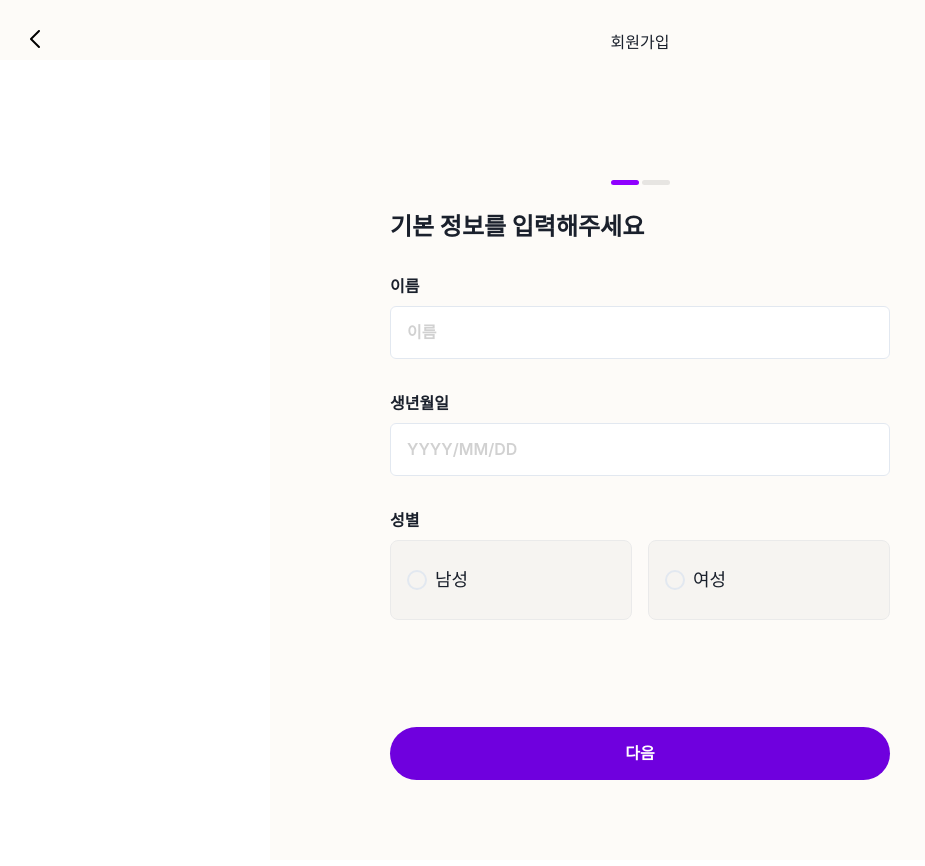
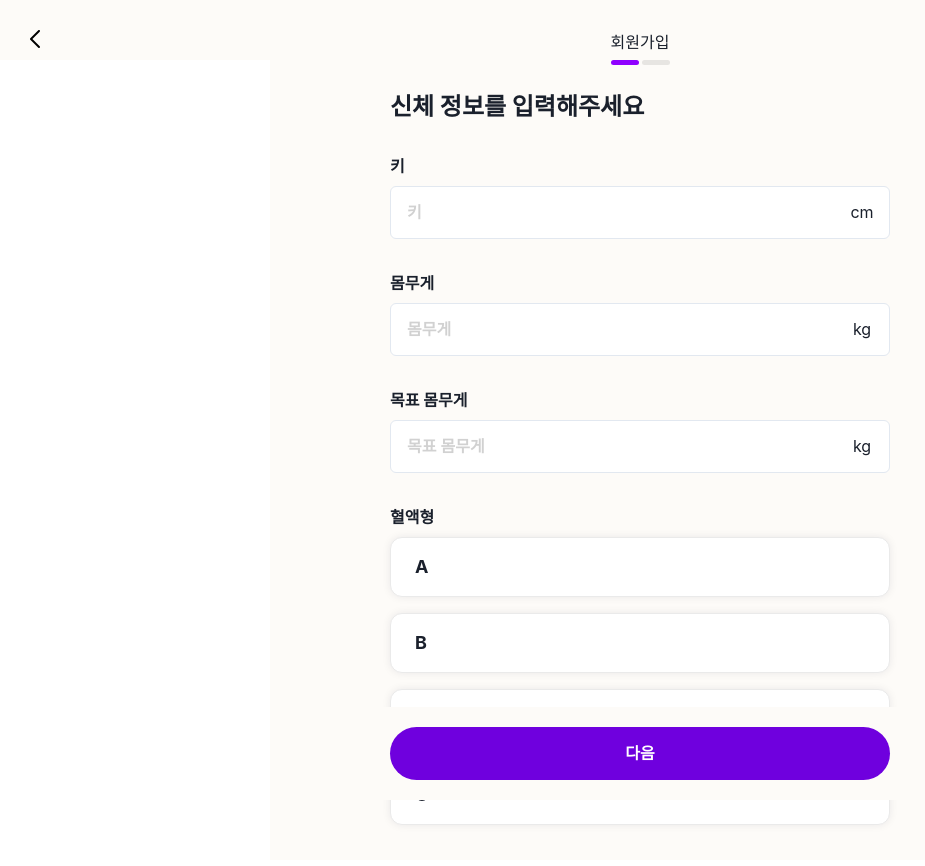
Before and after one commit to foodteacher/FoodTeacherV2-FE, a Next.js app: page /signup in a window 1280 px wide. Shown: the top 866 px of the page, without its empty margins (0-925 px from the left). Built offline with nearby package versions, Linux system fonts and the light colour scheme.

Commit message:
design : radio checkicon 추가
Refs:[#21]

```diff
--- /dev/null
+++ b/app/(featured-slice)/shared/ui/Icons/CheckIcon.tsx
@@ -0,0 +1,18 @@
+"use client";
+
+export const CheckIcon = () => {
+  return (
+    <svg
+      width="18"
+      height="15"
+      viewBox="0 0 18 15"
+      fill="none"
+      xmlns="http://www.w3.org/2000/svg"
+    >
+      <path
+        d="M6.98443 14.4417C6.45842 15.0072 5.55835 14.9921 5.0516 14.4093L0.611993 9.30379C0.267319 8.90742 0.288067 8.31193 0.659493 7.94051L1.31597 7.28403C1.73527 6.86473 2.42526 6.90032 2.79919 7.36054L6 11.3L15.1943 1.2699C15.579 0.850216 16.2359 0.835941 16.6385 1.23852L17.318 1.91799C17.6986 2.29857 17.7097 2.91212 17.3431 3.3062L6.98443 14.4417Z"
+        fill="#6D00A3"
+      />
+    </svg>
+  );
+};
--- a/app/(featured-slice)/shared/ui/Icons/index.ts
+++ b/app/(featured-slice)/shared/ui/Icons/index.ts
@@ -1,2 +1,3 @@
 export { BackArrowIcon } from "./BackArrowIcon";
 export { ManIcon } from "./ManIcon";
+export { CheckIcon } from "./CheckIcon";
--- a/app/(featured-slice)/shared/ui/funnel/Funnel.tsx
+++ b/app/(featured-slice)/shared/ui/funnel/Funnel.tsx
@@ -16,25 +16,7 @@ const Funnel = ({
 }: PropsWithChildren<FunnelState>) => {
   return (
     <FunnelProvider.Provider value={{ currentStep, funnelState }}>
-      <Box {...props}>
-        {/* <ButtonGroup margin={"24px 0"}>
-          {steps?.map((ele, idx) => {
-            return (
-              <Button
-                key={ele}
-                w={"36px"}
-                h={"36px"}
-                color={progress !== idx + 1 ? "#868686" : "#8F00FF"}
-                bg={progress !== idx + 1 ? "#EEEEEF" : "#F2E2FF"}
-              >
-                {idx + 1}
-              </Button>
-            );
-          })}
-        </ButtonGroup> */}
-
-        {children}
-      </Box>
+      <Box {...props}>{children}</Box>
     </FunnelProvider.Provider>
   );
 };
--- a/app/(featured-slice)/shared/ui/header/TheHeader.tsx
+++ b/app/(featured-slice)/shared/ui/header/TheHeader.tsx
@@ -20,6 +20,7 @@ export const TheHeader = ({
       padding={["16px", "16px", "30px"]}
       pos={"sticky"}
       top={"0"}
+      zIndex={"100"}
     >
       <Box w={"24px"} h={"24px"}>
         {leftElement}
--- a/app/(featured-slice)/shared/ui/radio/CheckRadio.tsx
+++ b/app/(featured-slice)/shared/ui/radio/CheckRadio.tsx
@@ -5,11 +5,13 @@ import {
   Box,
   Flex,
   FlexProps,
+  Text,
   UseRadioProps,
   useRadio,
   useRadioGroup,
 } from "@chakra-ui/react";
 import { UseFormRegisterReturn, useController } from "react-hook-form";
+import { CheckIcon } from "../Icons";
 
 type RadioCardType = UseRadioProps & FlexProps;
 
@@ -18,6 +20,8 @@ const CheckRadioCard = ({ h, ...props }: PropsWithChildren<RadioCardType>) => {
 
   const input = getInputProps();
   const checkbox = getRadioProps();
+
+  const isChecked = props.isChecked;
 
   return (
     <Box as="label" w={"100%"} left={0} h={h}>
@@ -28,7 +32,7 @@ const CheckRadioCard = ({ h, ...props }: PropsWithChildren<RadioCardType>) => {
         borderWidth={"1px"}
         borderRadius={"12px"}
         borderColor={"#EAEAEA"}
-        alignItems={"flex-start"}
+        alignItems={"center"}
         bg={"#FFFFFF"}
         h={"60px"}
         fontSize={"18px"}
@@ -42,11 +46,11 @@ const CheckRadioCard = ({ h, ...props }: PropsWithChildren<RadioCardType>) => {
           boxShadow: "0 0 12px 1px rgba(90,0,161,0.32)",
         }}
         padding={"20px 24px"}
-        justifyContent={"center"}
-        flexDir={"column"}
+        justifyContent={"space-between"}
         gap={"30px"}
       >
         {props.children}
+        {isChecked && <CheckIcon />}
       </Flex>
     </Box>
   );
--- a/app/(featured-slice)/widgets/signup-funnel/ui/funnel/SignupFunnel.tsx
+++ b/app/(featured-slice)/widgets/signup-funnel/ui/funnel/SignupFunnel.tsx
@@ -27,10 +27,10 @@ export const SignupFunnel = () => {
         funnelState={surveyState}
         progress={progress}
         steps={steps}
-        padding={["16px", "16px", "120px"]}
+        padding={["0px 16px", "0px 16px", "0px 120px"]}
         margin={"0 auto"}
+        bg={"#FDFBF8"}
         h={"100%"}
-        bg={"#FDFBF8"}
         w={["100%", "100%", "740px"]}
       >
         <ProgressBar
@@ -39,14 +39,18 @@ export const SignupFunnel = () => {
           boxWidth={"28px"}
         />
         <Funnel.Step name="info">
-          <UserInfo goNextStep={changeNextStep} setState={setSurveyState} />
-        </Funnel.Step>
-        <Funnel.Step name="physical">
+          {/* <UserInfo goNextStep={changeNextStep} setState={setSurveyState} /> */}
           <UserPysicalStep
             goNextStep={changeNextStep}
             setState={setSurveyState}
           />
         </Funnel.Step>
+        <Funnel.Step name="physical">
+          {/* <UserPysicalStep
+            goNextStep={changeNextStep}
+            setState={setSurveyState}
+          /> */}
+        </Funnel.Step>
       </Funnel>
     </>
   );
--- a/app/(featured-slice)/widgets/signup-funnel/ui/step/UserInfoStep.tsx
+++ b/app/(featured-slice)/widgets/signup-funnel/ui/step/UserInfoStep.tsx
@@ -116,22 +116,12 @@ export const UserInfo = ({ goNextStep, setState }: StepProps) => {
         right={0}
         bottom={0}
         left={0}
-        padding={"20px 10px"}
+        padding={["16px", "16px", "20px 120px"]}
         w={["100%", "100%", "740px"]}
         margin={"0 auto"}
+        bg={"#FDFBF8"}
       >
-        <Box
-          pos={"fixed"}
-          right={0}
-          bottom={0}
-          left={0}
-          padding={["16px", "16px", "20px 120px"]}
-          w={["100%", "100%", "740px"]}
-          margin={"0 auto"}
-          bg={"#FDFBF8"}
-        >
-          <SignupButton type={"submit"}>다음</SignupButton>
-        </Box>
+        <SignupButton type={"submit"}>다음</SignupButton>
       </Box>
     </Flex>
   );
```
